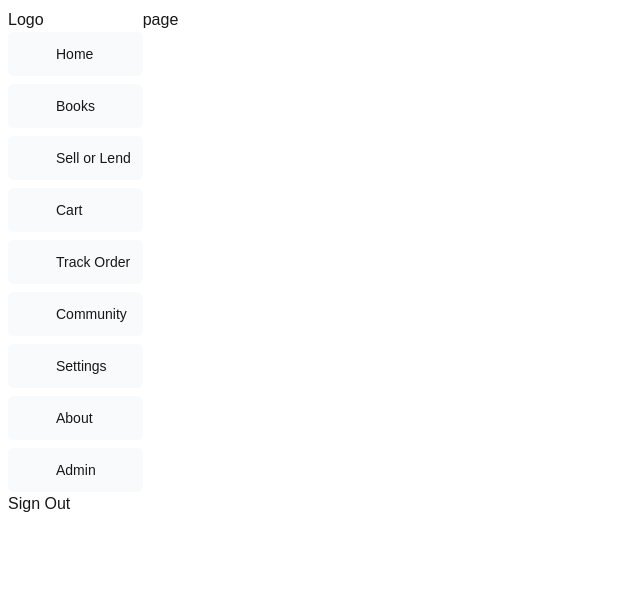
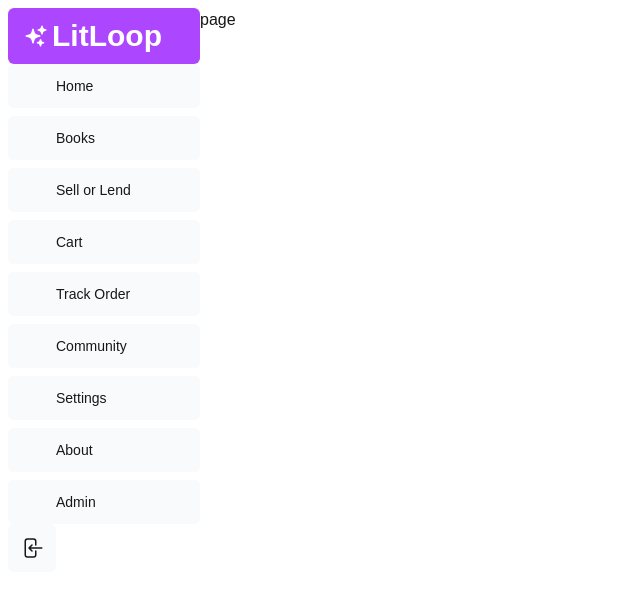
Before and after one commit to shariar-duke/librastore, a Next.js app: page /store in a window 1280 px wide. Shown: the top 596 px of the page, without its empty margins (0-640 px from the left). Built offline with nearby package versions, Linux system fonts and the light colour scheme.

Commit message:
SideBar component

```diff
--- a/src/app/ui/sidebar/SideBar.js
+++ b/src/app/ui/sidebar/SideBar.js
@@ -1,13 +1,26 @@
+import { ArrowLeftOnRectangleIcon } from "@heroicons/react/24/solid";
 import Link from "next/link";
-import NavLink from "./NavLinks";
+import Logo from "./Logo";
+import NavLinks from "./NavLinks";
+
 export default function SideBar() {
   return (
     <div>
-      <Link href="/store">Logo</Link>
-
+      <Link
+        href="/store"
+        className="bg-purple-500 flex h-14 items-center justify-start rounded-md p-4"
+      >
+        <div className="w-32 md:w-40 ">
+          <Logo />
+        </div>
+      </Link>
       <div>
-        <NavLink />
-        <form>Sign Out</form>
+        <NavLinks />
+        <form>
+          <button className="flex h-[48px] grow items-center justify-center gap-2 rounded-md bg-gray-50 p-3 text-sm font-medium hover:bg-sky-100 hover:text-purple-600 md:flex-none md:justify-start md:px-3">
+            <ArrowLeftOnRectangleIcon className="w-6" />
+          </button>
+        </form>
       </div>
     </div>
   );
```
